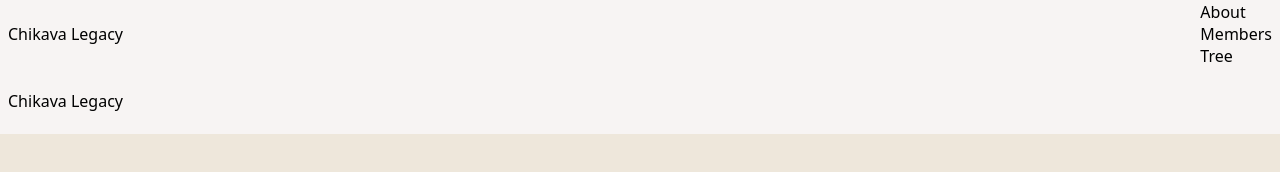
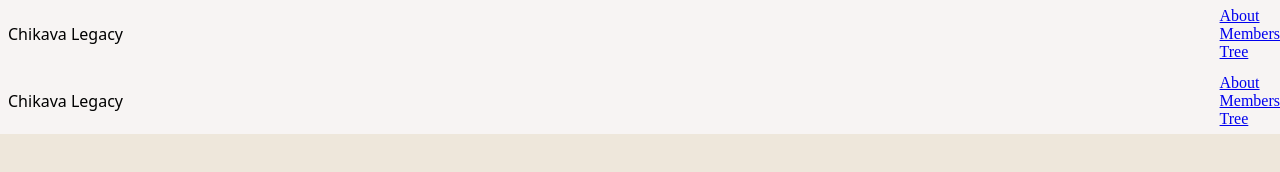
Before and after one commit to MakaChikava/Biography, a plain HTML site: page index.html in a window 1280 px wide. Drawn offline with Linux system fonts and the light colour scheme.

Commit message:
finished html nav layout

```diff
--- a/index.html
+++ b/index.html
@@ -11,9 +11,9 @@
         <div class="logo">Chikava Legacy</div>
         <div>
             <ul class="nav-links">
-                <li>About</li>
-                <li>Members</li>
-                <li>Tree</li>
+                <li><a href="#">About</a></li>
+                <li><a href="#">Members</a></li>
+                <li><a href="#">Tree</a></li>
             </ul>
         </div>
     </nav>
@@ -25,6 +25,11 @@
                 <span></span>
                 <span></span>
             </div>
+            <div class="menu-links">
+                <li> <a href="#">About</a></li>
+                <li> <a href="#">Members</a></li>
+                <li> <a href="#">Tree</a></li>
+            </div>
         </div>
 
     </nav>
--- a/style.css
+++ b/style.css
@@ -25,10 +25,6 @@ nav {
     margin-left: 8px;
 
 }
-.nav-links{
-    display: flex;
-    flex-direction: column;
-    font-family: system-ui, -apple-system, BlinkMacSystemFont, 'Segoe UI', Roboto, Oxygen, Ubuntu, Cantarell, 'Open Sans', 'Helvetica Neue', sans-serif;
+li{
     list-style: none;
-    margin-right: 8px;
 }
```
